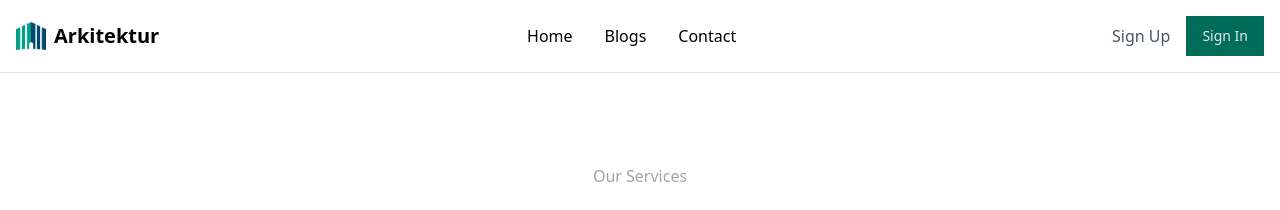
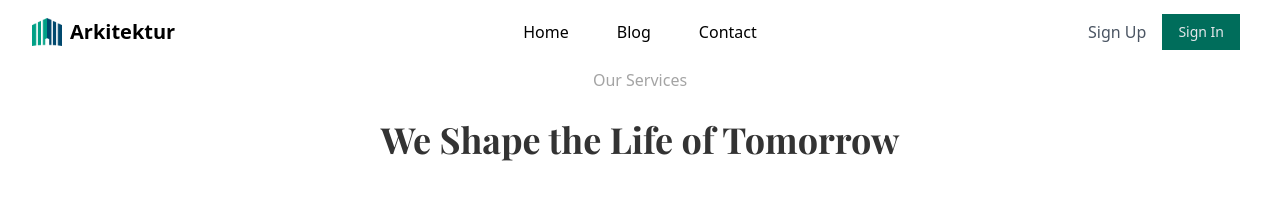
Before and after one commit to johncarlolipa/arkitektur-capstone, a Next.js app: page / in a window 1280 px wide. Shown: the top 210 px of the page. Built offline with nearby package versions, Linux system fonts and the light colour scheme; a web font is replaced by a local one.

Commit message:
fix navbar

```diff
--- a/src/components/Navbar.js
+++ b/src/components/Navbar.js
@@ -1,15 +1,36 @@
+import { Fragment } from "react";
+import { Disclosure, Menu, Transition } from "@headlessui/react";
+import { Bars3Icon, XMarkIcon } from "@heroicons/react/24/outline";
 import Image from "next/image";
 import Link from "next/link";
 
+const navigation = [
+  { name: "Home", href: "/", current: true },
+  { name: "Blog", href: "/blogs", current: false },
+  { name: "Contact", href: "/contact", current: false },
+];
+const userNavigation = [
+  { name: "Settings", href: "/" },
+  { name: "Sign out", href: "/" },
+];
+
+function classNames(...classes) {
+  return classes.filter(Boolean).join(" ");
+}
+
 export default function Navbar() {
   return (
-    <section className="p-20">
-      <nav className="bg-white fixed w-full z-20 top-0 left-0 border-b border-gray-200">
-        <div className="max-w-screen-xl flex flex-wrap items-center justify-between mx-auto p-4">
+    <Disclosure as="header" className="bg-white sticky top-0 z-50">
+      {({ open }) => (
+        <>
+          <div className="mx-auto max-w-7xl px-2 sm:px-4 lg:divide-y lg:divide-gray-700 lg:px-8">
+            <div className="relative flex h-16 justify-between">
+              <div className="relative z-10 flex px-2 lg:px-0">
+                <div className="flex flex-shrink-0 items-center">
                   <Link href="/" className="flex items-center">
                     <Image
                       width={30}
-              height={100}
+                      height={30}
                       className="h-7"
                       src="/images/favicon.png"
                       alt="arkitektur_logo"
@@ -18,77 +39,134 @@ export default function Navbar() {
                       Arkitektur
                     </span>
                   </Link>
-          <div className="flex md:order-2 space-x-2">
+                </div>
+              </div>
+              <div className="relative z-0 flex flex-1 items-center justify-center px-2 sm:absolute sm:inset-0">
+                <div className="flex">
+                  <ul className="hidden md:flex items-center gap-12 text-black font-poppins text-base font-medium">
+                    {navigation.map((item) => (
+                      <li key={item.name}>
+                        <Link href={item.href}>{item.name}</Link>
+                      </li>
+                    ))}
+                  </ul>
+                </div>
+              </div>
+              <div className="relative z-10 flex items-center lg:hidden">
+                {/* Mobile menu button */}
+                <Disclosure.Button className="inline-flex items-center justify-center rounded-md p-2 text-black hover:bg-green hover:text-white focus:outline-none focus:ring-2 focus:ring-inset focus:ring-white">
+                  <span className="sr-only">Open menu</span>
+                  {open ? (
+                    <XMarkIcon className="block h-6 w-6" aria-hidden="true" />
+                  ) : (
+                    <Bars3Icon className="block h-6 w-6" aria-hidden="true" />
+                  )}
+                </Disclosure.Button>
+              </div>
+              <div className="hidden lg:relative lg:z-10 lg:ml-4 lg:flex lg:items-center space-x-2">
                 <button type="button" className="text-gray-600 p-2">
                   Sign Up
                 </button>
                 <button
                   type="button"
-              className="text-gray-200 bg-green font-medium text-sm px-4 py-2 text-center mr-3 md:mr-0"
+                  className="text-gray-200 bg-green  hover:bg-[#FFFF99] hover:text-green text-sm px-4 py-2 text-center mr-3 md:mr-0"
                 >
                   Sign In
                 </button>
+
+                {/* Profile dropdown */}
+                <Menu as="div" className="relative ml-4 flex-shrink-0">
+                  {/* <div>
+                    <Menu.Button className="flex rounded-full text-sm text-white focus:outline-none focus:ring-2 focus:ring-white focus:ring-offset-2 focus:ring-offset-gray-800">
+                      <span className="sr-only">Open user menu</span>
+                      <Image
+                        className="h-8 w-8 rounded-full"
+                        src={user.imageUrl}
+                        alt=""
+                        width={0}
+                        height={0}
+                      />
+                    </Menu.Button>
+                  </div> */}
+                  <Transition
+                    as={Fragment}
+                    enter="transition ease-out duration-100"
+                    enterFrom="transform opacity-0 scale-95"
+                    enterTo="transform opacity-100 scale-100"
+                    leave="transition ease-in duration-75"
+                    leaveFrom="transform opacity-100 scale-100"
+                    leaveTo="transform opacity-0 scale-95"
+                  >
+                    <Menu.Items className="absolute right-0 z-10 mt-2 w-48 origin-top-right rounded-md bg-white py-1 shadow-lg ring-1 ring-black ring-opacity-5 focus:outline-none">
+                      {userNavigation.map((item) => (
+                        <Menu.Item key={item.name}>
+                          {({ active }) => (
+                            <a
+                              href={item.href}
+                              className={classNames(
+                                active ? "bg-gray-100" : "",
+                                "block px-4 py-2 text-sm text-gray-700"
+                              )}
+                            >
+                              {item.name}
+                            </a>
+                          )}
+                        </Menu.Item>
+                      ))}
+                    </Menu.Items>
+                  </Transition>
+                </Menu>
+              </div>
+            </div>
+          </div>
+
+          <Disclosure.Panel as="nav" className="lg:hidden" aria-label="Global">
+            <div className="space-y-1 px-2 pb-3 pt-2">
+              {navigation.map((item) => (
+                <Disclosure.Button
+                  key={item.name}
+                  as="a"
+                  href={item.href}
+                  className={classNames(
+                    item.current
+                      ? "bg-green text-white"
+                      : "text-black hover:bg-green hover:text-white",
+                    "block rounded-md py-2 px-3 text-base font-medium"
+                  )}
+                  aria-current={item.current ? "page" : undefined}
+                >
+                  {item.name}
+                </Disclosure.Button>
+              ))}
+            </div>
+            <div className="border-t border-gray-700 pb-3 pt-4">
+              <div className="flex items-center justify-end px-4 space-x-4">
+                <button type="button" className="text-gray-600 p-2">
+                  Sign Up
+                </button>
                 <button
-              data-collapse-toggle="navbar-sticky"
                   type="button"
-              className="inline-flex items-center p-2 w-10 h-10 justify-center text-sm text-gray-500 rounded-lg md:hidden hover:bg-gray-100 focus:outline-none focus:ring-2 focus:ring-gray-200"
-              aria-controls="navbar-sticky"
-              aria-expanded="false"
+                  className="text-gray-200 bg-green  hover:bg-[#FFFF99] hover:text-green font-medium text-sm px-4 py-2 text-center mr-3 md:mr-0"
                 >
-              <span className="sr-only">Open main menu</span>
-              <svg
-                className="w-5 h-5"
-                aria-hidden="true"
-                xmlns="http://www.w3.org/2000/svg"
-                fill="none"
-                viewBox="0 0 17 14"
-              >
-                <path
-                  stroke="currentColor"
-                  strokeLinecap="round"
-                  strokeLinejoin="round"
-                  strokeWidth="2"
-                  d="M1 1h15M1 7h15M1 13h15"
-                />
-              </svg>
+                  Sign In
                 </button>
               </div>
-          <div
-            className="items-center justify-between hidden w-full md:flex md:w-auto md:order-1"
-            id="navbar-sticky"
+              <div className="mt-3 space-y-1 px-2">
+                {userNavigation.map((item) => (
+                  <Disclosure.Button
+                    key={item.name}
+                    as="a"
+                    href={item.href}
+                    className="block rounded-md px-3 py-2 text-base font-medium text-black   hover:bg-green hover:text-white"
                   >
-            <ul className="flex flex-col p-4 md:p-0 mt-4 font-medium border border-gray-100 rounded-lg bg-gray-50 md:flex-row md:space-x-8 md:mt-0 md:border-0 md:bg-white">
-              <li>
-                <Link
-                  href="/"
-                  className="block py-2 pl-3 pr-4 text-white  rounded md:bg-transparent md:text-black md:p-0 md:dark:text-[#006D5B]"
-                  aria-current="page"
-                >
-                  Home
-                </Link>
-              </li>
-              <li>
-                <Link
-                  href="/blogs"
-                  className="block py-2 pl-3 pr-4 text-white  rounded md:bg-transparent md:text-black md:p-0 md:dark:text-[#006D5B]"
-                  aria-current="page"
-                >
-                  Blogs
-                </Link>
-              </li>
-              <li>
-                <Link
-                  href="/contact"
-                  className="block py-2 pl-3 pr-4 text-white  rounded md:bg-transparent md:text-black md:p-0 md:dark:text-[#006D5B]"
-                  aria-current="page"
-                >
-                  Contact
-                </Link>
-              </li>
-            </ul>
+                    {item.name}
+                  </Disclosure.Button>
+                ))}
               </div>
             </div>
-      </nav>
-    </section>
+          </Disclosure.Panel>
+        </>
+      )}
+    </Disclosure>
   );
 }
```
Lines whose indentation alone changed are shown as unchanged.
